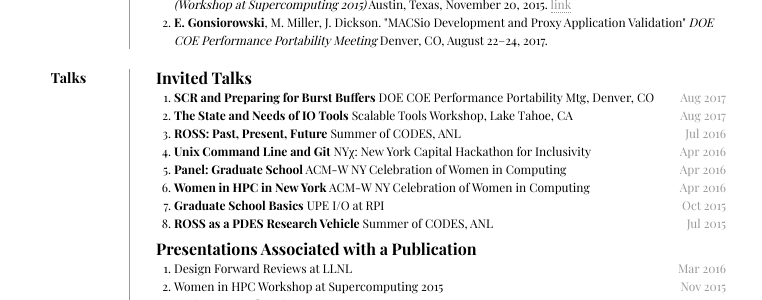
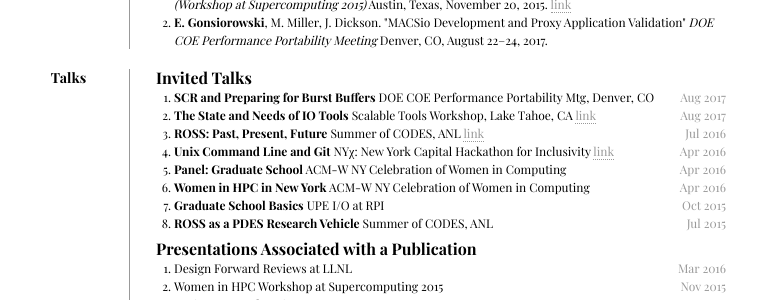
Before and after one commit to gonsie/gonsie.github.io, a Jekyll site: the page index.html, which Jekyll copies as it is, in a window 1280 px wide and 900 px high, scrolled down 2274 px. Shown: the part 417-717 px from the top of the window, without its empty margins (259-1021 px from the left). Built offline with Jekyll 4.4.1, drawn with Linux system fonts in a browser that asks for light colours; some web fonts are replaced.

Commit message:
added talk sildes

```diff
--- a/index.html
+++ b/index.html
@@ -459,9 +459,24 @@
                 <h2><strong>Invited Talks</strong></h2>
                 <ol>
                     <li><strong>SCR and Preparing for Burst Buffers</strong> DOE COE Performance Portability Mtg, Denver, CO<span>Aug 2017</span></li>
-                    <li><strong>The State and Needs of IO Tools</strong> Scalable Tools Workshop, Lake Tahoe, CA<span>Aug 2017</span></li>
-                    <li><strong>ROSS: Past, Present, Future</strong> Summer of CODES, ANL <span>Jul 2016</span></li>
-                    <li><strong>Unix Command Line and Git</strong> NY&chi;: New York Capital Hackathon for Inclusivity <span>Apr 2016</span></li>
+                    <li>
+                      <strong>The State and Needs of IO Tools</strong>
+                      Scalable Tools Workshop, Lake Tahoe, CA
+                      <a href="papers/gonsiorowski-io-tools.pdf" class='noprint'>link</a>
+                      <span>Aug 2017</span>
+                    </li>
+                    <li>
+                      <strong>ROSS: Past, Present, Future</strong>
+                      Summer of CODES, ANL
+                      <a href="paper/Gonsiorowski-ross-into.pdf" class='noprint'>link</a>
+                      <span>Jul 2016</span>
+                    </li>
+                    <li>
+                      <strong>Unix Command Line and Git</strong>
+                      NY&chi;: New York Capital Hackathon for Inclusivity
+                      <a href="http://www.gonsie.com/unix-git/index.html" class='noprint'>link</a>
+                      <span>Apr 2016</span>
+                    </li>
                     <li><strong>Panel: Graduate School</strong> ACM-W NY Celebration of Women in Computing <span>Apr 2016</span></li>
                     <li><strong>Women in HPC in New York</strong> ACM-W NY Celebration of Women in Computing <span>Apr 2016</span></li>
                     <li><strong>Graduate School Basics</strong> UPE I/O at RPI <span>Oct 2015</span></li>
```
Also changed, not shown: 2 other files.
